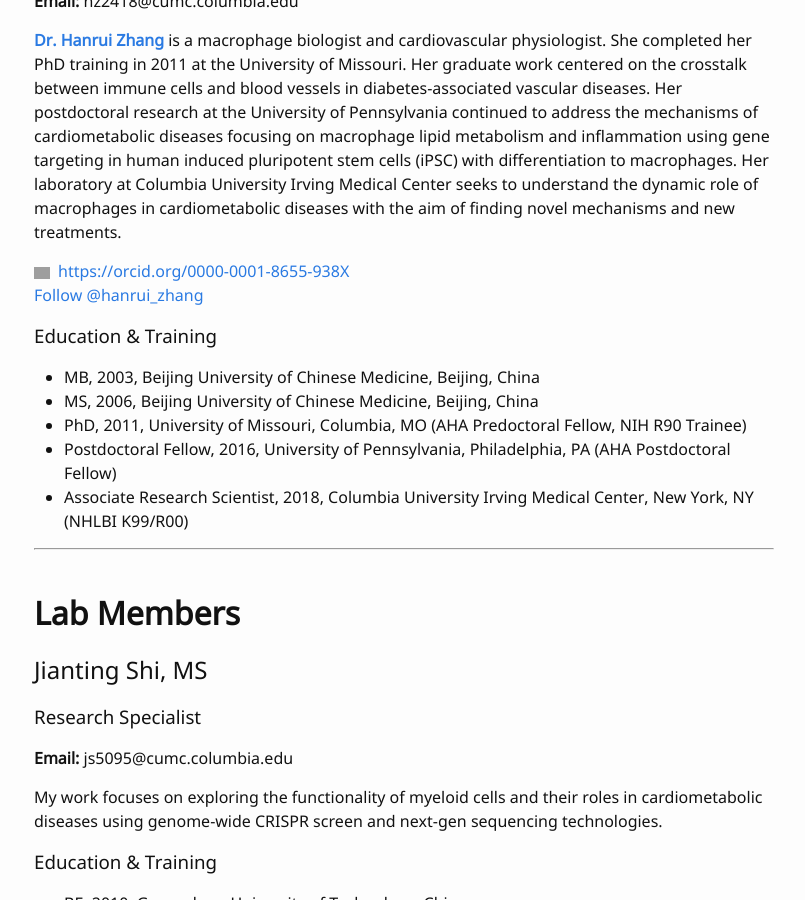
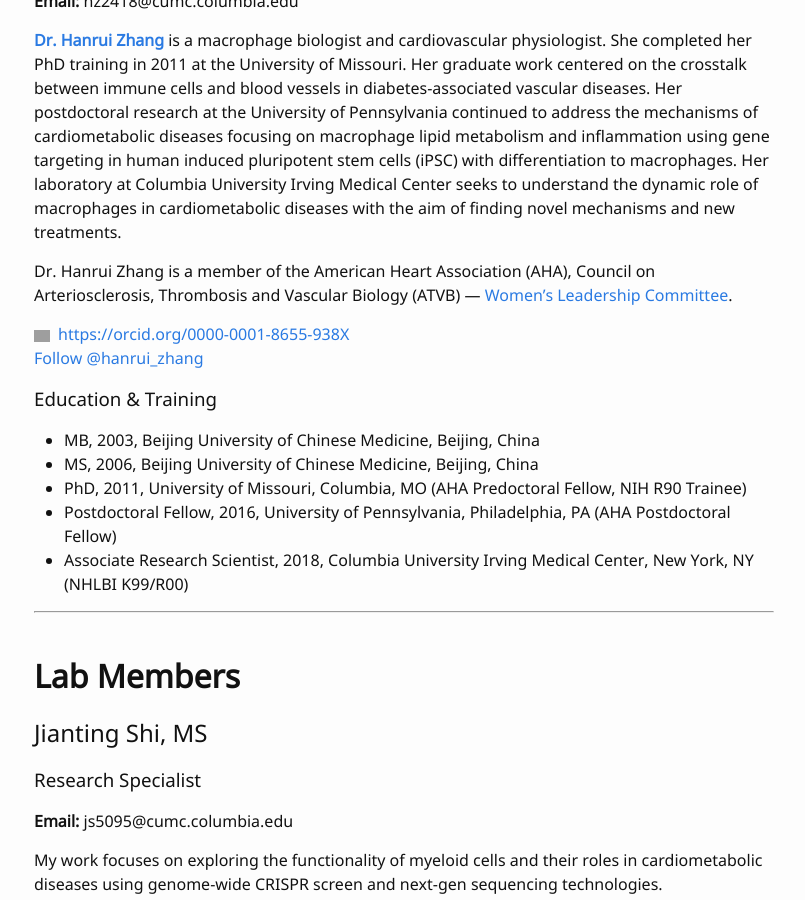
Before and after one commit to hanruizhang/zhanglab, a Jekyll site: the page built from 2_People.md, in a window 1280 px wide and 900 px high, scrolled down 460 px. Shown: the whole window, without its empty margins (236-1041 px from the left). Built offline with Jekyll 4.4.1, drawn with Linux system fonts in a browser that asks for light colours; comment, search, counter and statistics services are not loaded; grey boxes are pictures that could not be loaded.

Commit message:
Update 2_People.md

```diff
--- a/2_People.md
+++ b/2_People.md
@@ -16,6 +16,9 @@
 
 
 **[Dr. Hanrui Zhang](https://www.columbiacardiology.org/profile/hanrui-zhang-phd)** is a macrophage biologist and cardiovascular physiologist. She completed her PhD training in 2011 at the University of Missouri. Her graduate work centered on the crosstalk between immune cells and blood vessels in diabetes-associated vascular diseases. Her postdoctoral research at the University of Pennsylvania continued to address the mechanisms of cardiometabolic diseases focusing on macrophage lipid metabolism and inflammation using gene targeting in human induced pluripotent stem cells (iPSC) with differentiation to macrophages. Her laboratory at Columbia University Irving Medical Center seeks to understand the dynamic role of macrophages in cardiometabolic diseases with the aim of finding novel mechanisms and new treatments.
+
+Dr. Hanrui Zhang is a member of the American Heart Association (AHA), Council on Arteriosclerosis, Thrombosis and Vascular Biology (ATVB) — [Women's Leadership Committee](https://professional.heart.org/professional/MembershipCouncils/ScientificCouncils/UCM_457624_ATVB-WLC-Members.jsp).
+
 <div itemscope itemtype="https://schema.org/Person"><a itemprop="sameAs" content="https://orcid.org/0000-0001-8655-938X" href="https://orcid.org/0000-0001-8655-938X" target="orcid.widget" rel="me noopener noreferrer" style="vertical-align:top;"><img src="https://orcid.org/sites/default/files/images/orcid_16x16.png" style="width:1em;margin-right:.5em;" alt="ORCID iD icon">https://orcid.org/0000-0001-8655-938X</a></div>
 
 <a href="https://twitter.com/hanrui_zhang?ref_src=twsrc%5Etfw" class="twitter-follow-button" data-show-count="false">Follow @hanrui_zhang</a><script async src="https://platform.twitter.com/widgets.js" charset="utf-8"></script>
```
